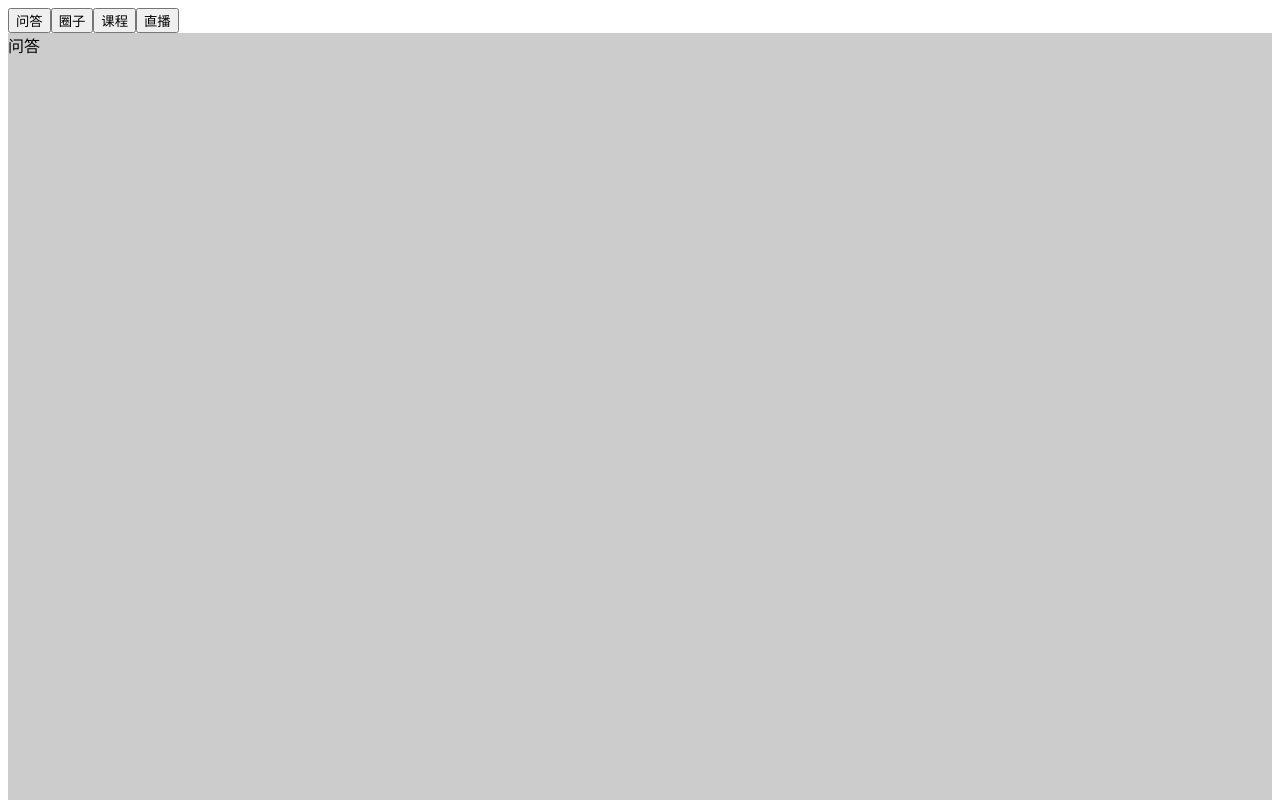
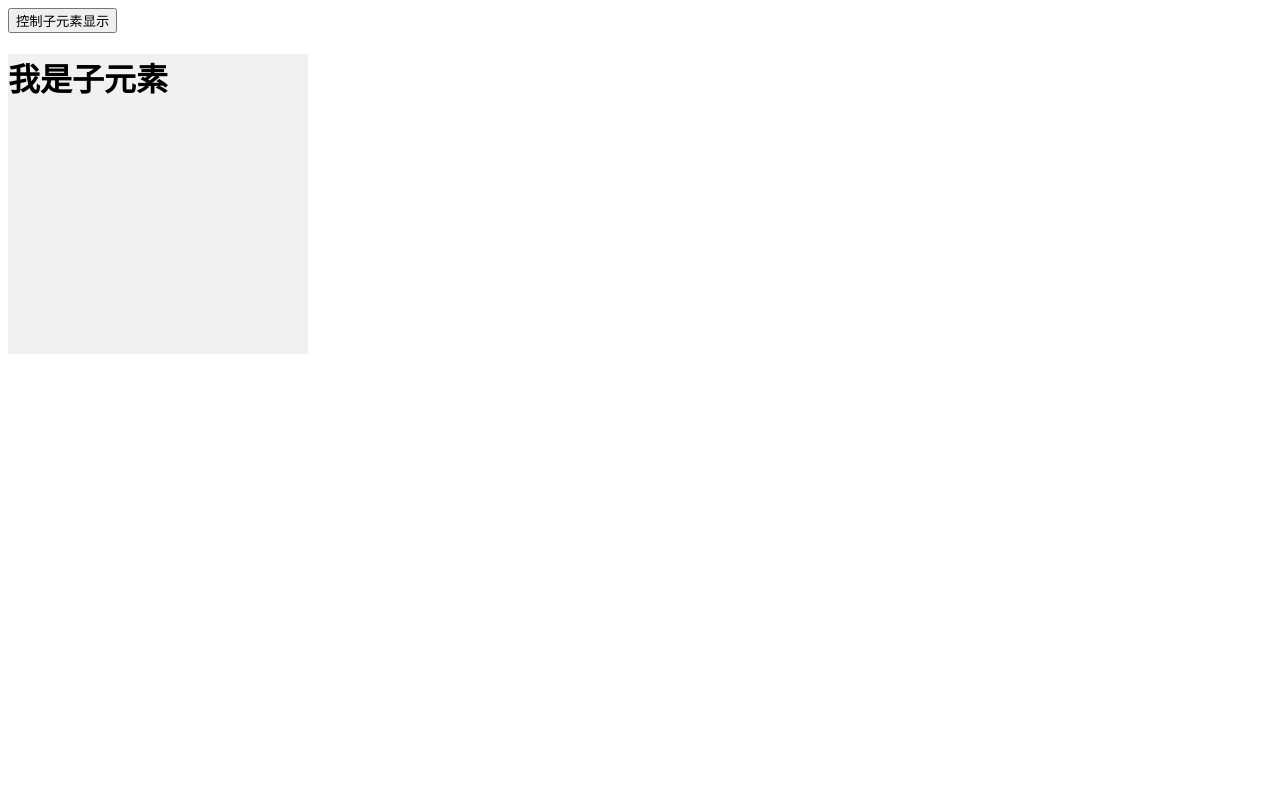
Before and after one commit to OctoberToEscape/react-demo, a React (Create React App) app: page / in a window 1280 px wide. Shown: the top 800 px of the page. Built offline with nearby package versions, Linux system fonts and the light colour scheme.

Commit message:
子传父

```diff
--- a/src/index.css
+++ b/src/index.css
@@ -1,13 +1,9 @@
-body {
-  margin: 0;
-  font-family: -apple-system, BlinkMacSystemFont, 'Segoe UI', 'Roboto', 'Oxygen',
-    'Ubuntu', 'Cantarell', 'Fira Sans', 'Droid Sans', 'Helvetica Neue',
-    sans-serif;
-  -webkit-font-smoothing: antialiased;
-  -moz-osx-font-smoothing: grayscale;
+.content {
+    display: none;
+    width: 300px;
+    height: 300px;
+    background: #f1f1f1;
 }
-
-code {
-  font-family: source-code-pro, Menlo, Monaco, Consolas, 'Courier New',
-    monospace;
+.active {
+    display: block;
 }
--- a/src/index.js
+++ b/src/index.js
@@ -1,6 +1,6 @@
 import React from "react";
 import ReactDOM from "react-dom";
-// import "./index.css";
+import "./index.css";
 // import App from "./App";
 // import * as serviceWorker from "./serviceWorker";
 
@@ -26,71 +26,46 @@ import ReactDOM from "react-dom";
 
 // ReactDOM.render(element, document.querySelector("#root"));
 
-class TabComponent extends React.Component {
+class ParentCom extends React.Component {
     constructor(props) {
         super(props);
         this.state = {
             isActive: true,
         };
     }
-    eventClick(val) {
-        console.log(document.querySelector(".box3").scrollTop);
-        if (val === 1)
-            document.querySelector(".box1").scrollIntoView({
-                behavior: "smooth",
-                block: "start",
-                inline: "nearest",
-            });
-        else if (val === 2)
-            document.querySelector(".box2").scrollIntoView({
-                behavior: "smooth",
-                block: "start",
-                inline: "nearest",
-            });
-        else if (val === 3)
-            document.querySelector(".box3").scrollIntoView({
-                behavior: "smooth",
-                block: "start",
-                inline: "nearest",
-            });
-        else
-            document.querySelector(".box4").scrollIntoView({
-                behavior: "smooth",
-                block: "start",
-                inline: "nearest",
-            });
+    changeActive() {
+        this.setState({
+            isActive: !this.state.isActive,
+        });
     }
+
     render() {
         return (
             <div>
-                <button onClick={this.eventClick.bind(this, 1)}>问答</button>
-                <button onClick={this.eventClick.bind(this, 2)}>圈子</button>
-                <button onClick={this.eventClick.bind(this, 3)}>课程</button>
-                <button onClick={this.eventClick.bind(this, 4)}>直播</button>
-                {/* 下方内容 */}
-                <div
-                    className='box1'
-                    style={{ background: "#ccc", height: "1000px" }}>
-                    问答
-                </div>
-                <div
-                    className='box2'
-                    style={{ background: "red", height: "1000px" }}>
-                    圈子
-                </div>
-                <div
-                    className='box3'
-                    style={{ background: "yellow", height: "1000px" }}>
-                    课程
-                </div>
-                <div
-                    className='box4'
-                    style={{ background: "blue", height: "1000px" }}>
-                    直播
-                </div>
+                <button onClick={this.changeActive.bind(this)}>
+                    控制子元素显示
+                </button>
+                <ChildCom isActive={this.state.isActive} />
             </div>
         );
     }
 }
 
-ReactDOM.render(<TabComponent />, document.querySelector("#root"));
+class ChildCom extends React.Component {
+    constructor(props) {
+        super(props);
+    }
+
+    render() {
+        let activeClass = null;
+        activeClass = this.props.isActive ? "active" : "";
+
+        return (
+            <div className={"content " + activeClass}>
+                <h1>我是子元素</h1>
+            </div>
+        );
+    }
+}
+
+ReactDOM.render(<ParentCom />, document.querySelector("#root"));
```
